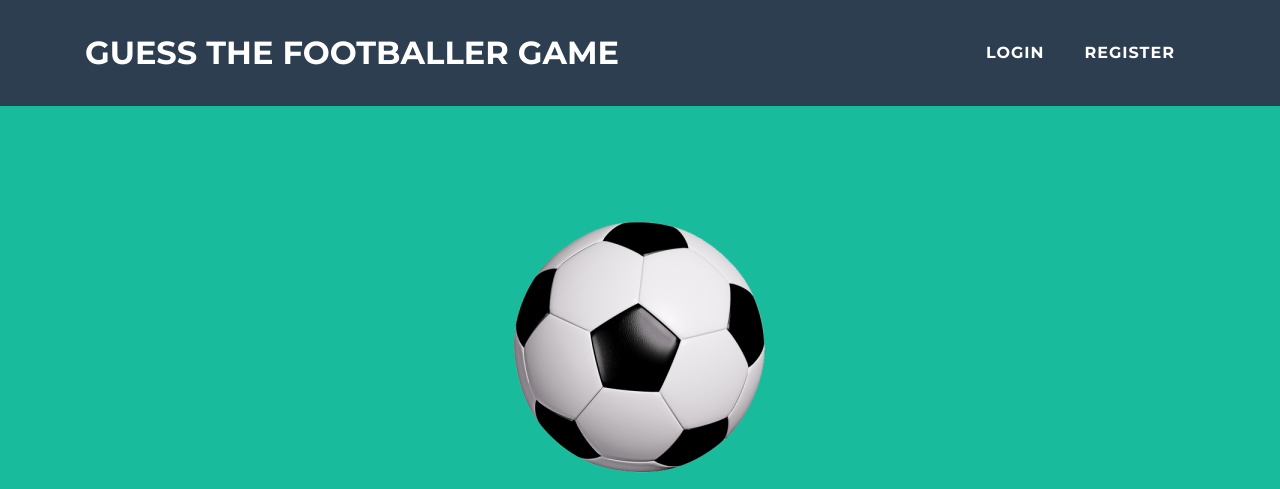
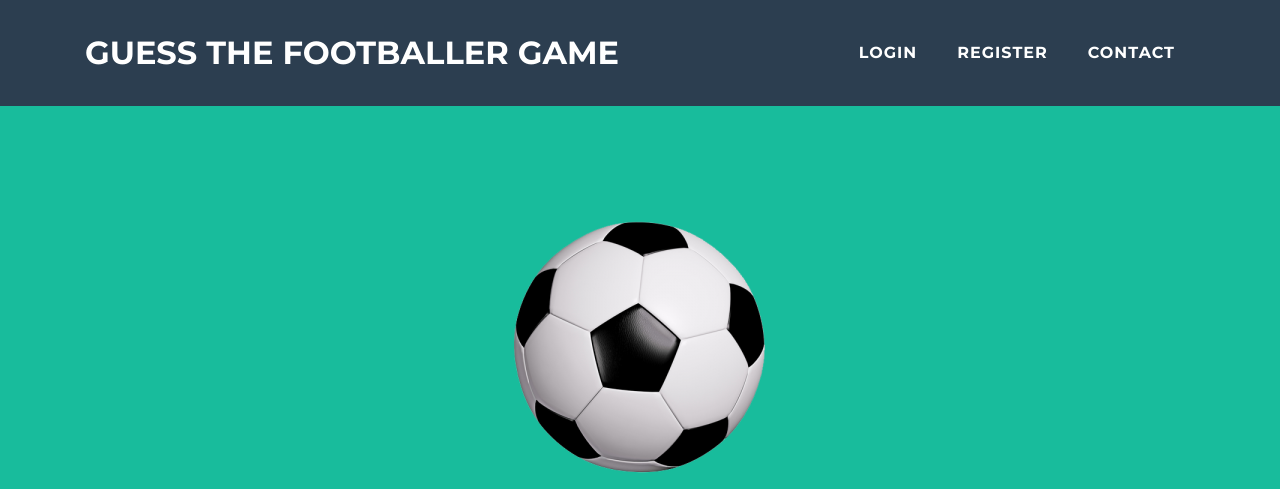
Before and after one commit to Code-Institute-Submissions/guess_the_footballer_game, a Flask app: page / in a window 1280 px wide. Shown: the top 489 px of the page. Run offline with Flask 2, Linux system fonts and the light colour scheme; some libraries are stand-ins or nearby versions.

Commit message:
changed visible nav links. User sees different nav links depending on what stage they are at

```diff
--- a/templates/base.html
+++ b/templates/base.html
@@ -39,7 +39,19 @@
         </button>
         <div class="collapse navbar-collapse" id="navbarResponsive">
 
-          {% if session %}
+          {% if session and question_number != 21 %}
+
+          <p class="welcome_user">Welcome {{session['user']}}!</p>
+          <ul class="navbar-nav ml-auto">
+            <li class="nav-item mx-0 mx-lg-1">
+              <a class="nav-link py-3 px-0 px-lg-3 rounded js-scroll-trigger" href="/logout">Logout</a>
+            </li>
+            <li class="nav-item mx-0 mx-lg-1">
+              <a class="nav-link py-3 px-0 px-lg-3 rounded js-scroll-trigger" href="/contact">Contact</a>
+            </li>
+          </ul>
+
+          {% elif session and question_number == 21 %}
 
           <p class="welcome_user">Welcome {{session['user']}}!</p>
           <ul class="navbar-nav ml-auto">
@@ -62,6 +74,9 @@
             </li>
             <li class="nav-item mx-0 mx-lg-1">
               <a class="nav-link py-3 px-0 px-lg-3 rounded js-scroll-trigger" href="/register">Register</a>
+            </li>
+             <li class="nav-item mx-0 mx-lg-1">
+              <a class="nav-link py-3 px-0 px-lg-3 rounded js-scroll-trigger" href="/contact">Contact</a>
             </li>
           </ul>
 
```
